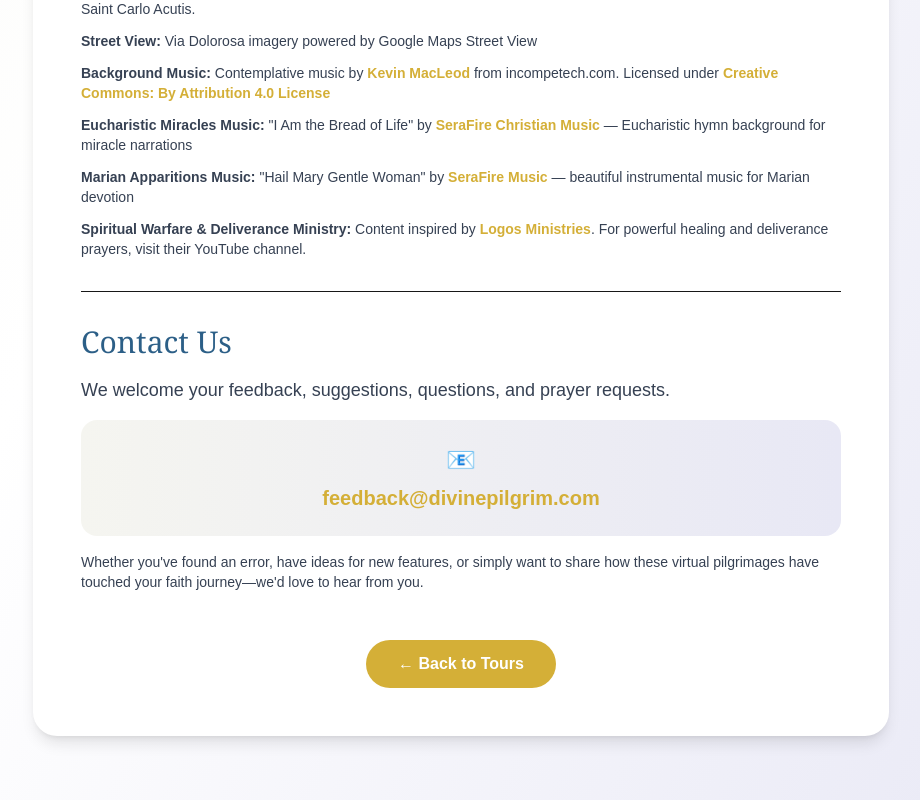
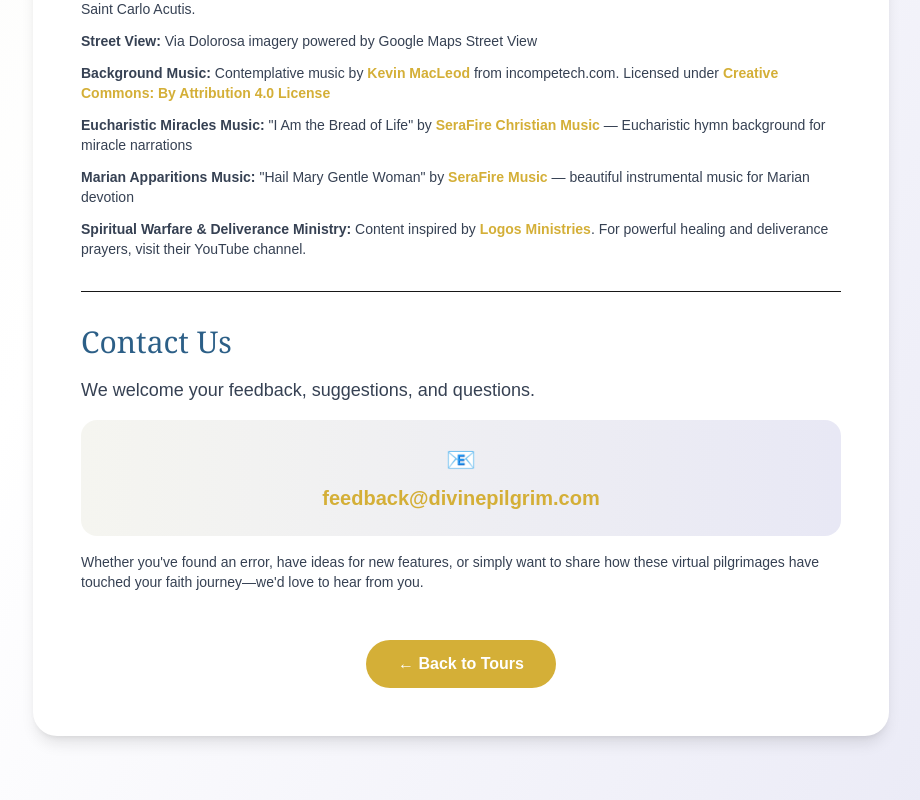
Before and after one commit to djcastelino/viasancta, a Next.js app: page /about in a window 1280 px wide. Shown: the part 1986-2786 px from the top of the page, without its empty margins (179-1099 px from the left). Built offline with nearby package versions, Linux system fonts and the light colour scheme.

Commit message:
📝 Remove prayer requests from Contact Us section

```diff
--- a/app/about/page.tsx
+++ b/app/about/page.tsx
@@ -214,7 +214,7 @@
             </h2>
             <div className="text-gray-700 space-y-4">
               <p className="text-lg">
-                We welcome your feedback, suggestions, questions, and prayer requests.
+                We welcome your feedback, suggestions, and questions.
               </p>
               <div className="bg-gradient-to-r from-[#f5f5f0] to-[#e8e8f5] rounded-2xl p-6 text-center">
                 <p className="text-2xl mb-2">📧</p>
```
Also changed, not shown: public/icon-192x192.png (added), 1 other file (tests, documents, lock files or other folders).
